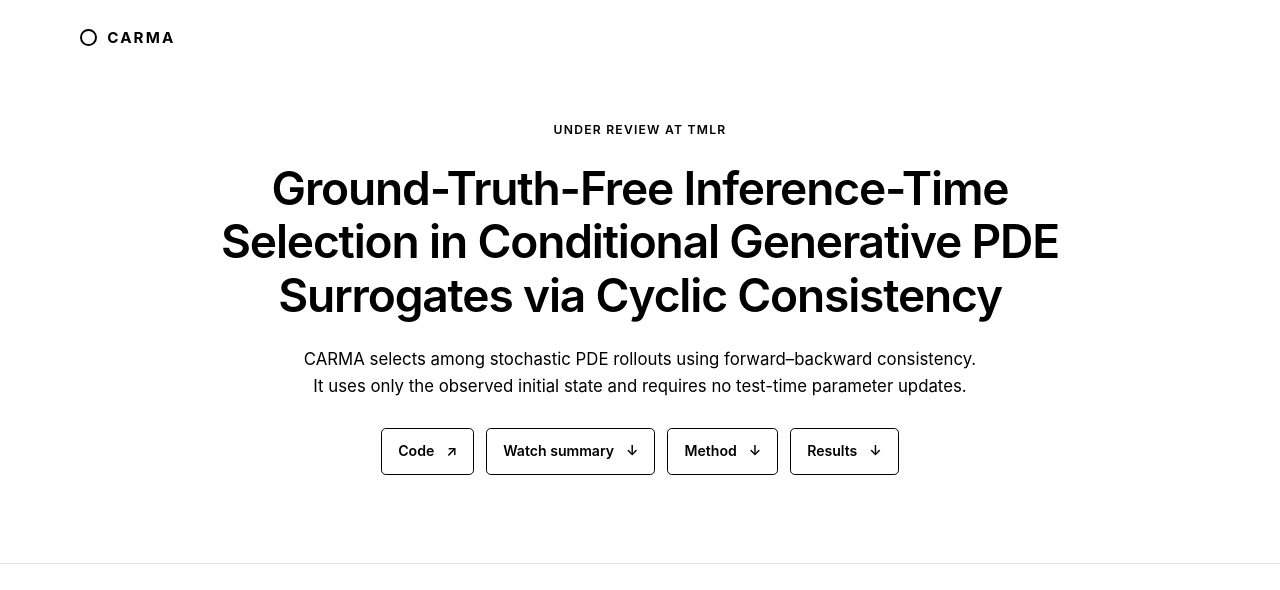
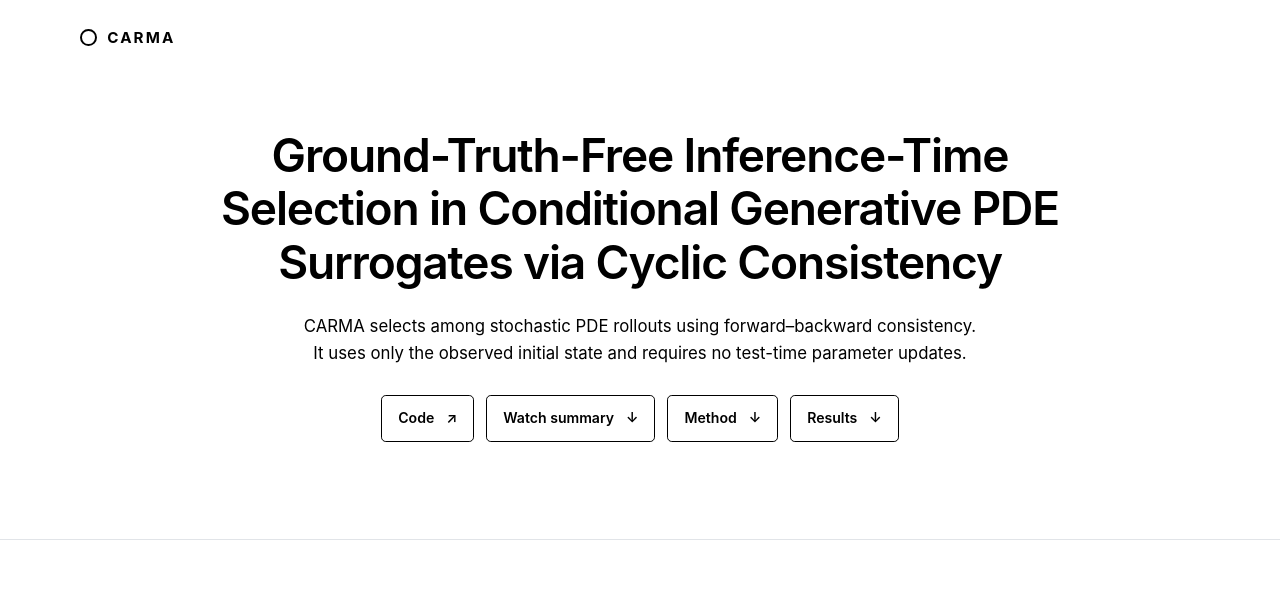
Before and after one commit to mahindrautela/pde-carma, a plain HTML site: page index.html in a window 1280 px wide. Shown: the top 590 px of the page. Drawn offline with Linux system fonts and the light colour scheme.

Commit message:
Remove TMLR review notice

```diff
--- a/index.html
+++ b/index.html
@@ -20,7 +20,6 @@
 
   <main id="top">
     <section class="hero" aria-labelledby="page-title">
-      <p class="eyebrow">Under review at TMLR</p>
       <h1 id="page-title">Ground-Truth-Free Inference-Time Selection in Conditional Generative PDE Surrogates via Cyclic Consistency</h1>
       <p class="hero-copy">CARMA selects among stochastic PDE rollouts using forward–backward consistency. It uses only the observed initial state and requires no test-time parameter updates.</p>
       <div class="hero-actions">
```
